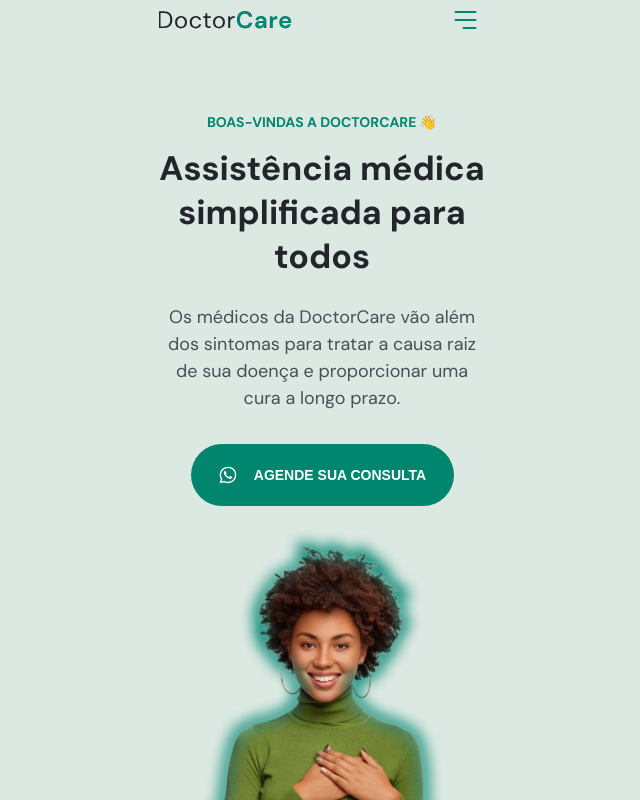
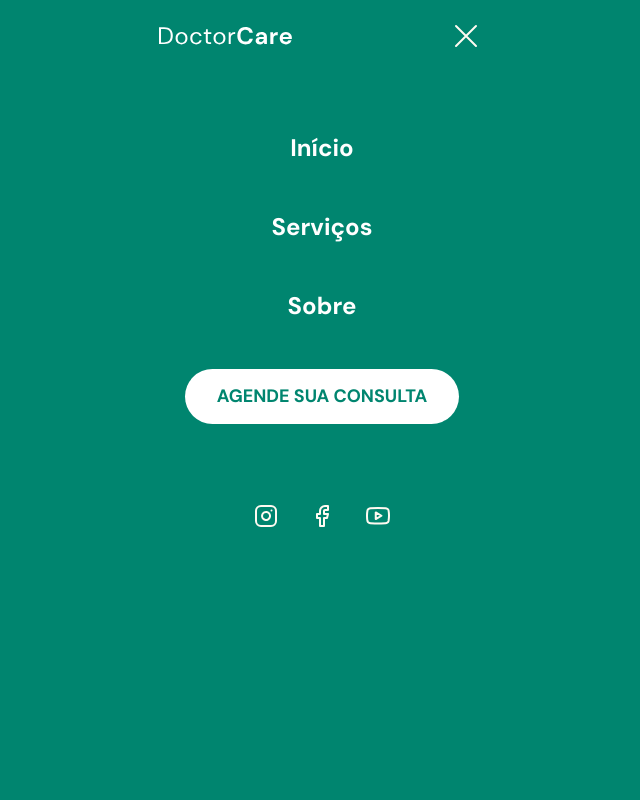
Before and after one commit to programer-Glei/NLW-Return, a plain HTML site: page index.html in a window 1280 px wide. Shown: the top 800 px of the page, without its empty margins (318-958 px from the left). Drawn offline with Linux system fonts and the light colour scheme.

Commit message:
proximo comit

```diff
--- a/css/estilo.scss
+++ b/css/estilo.scss
@@ -47,6 +47,7 @@ nav{
     top: 0;
     left: 50%;
     transform: translateX(-50%);
+    padding-block: 1.6rem;
 
     .wrapper{
         display: flex;
@@ -73,11 +74,13 @@ body.menu-expanded{
     }
 
     #logo2,.close-menu{
+        display:inline;
         position: relative;
         z-index: 1;
     }
 
     .menu{
+        display:block;
         position: fixed;
         top: 0;
         left: 0;
--- a/index.html
+++ b/index.html
@@ -7,7 +7,7 @@
     <link rel="stylesheet" href="css/estilo.css">
     <title>DOCTORCARE</title>
 </head>
-<body onscroll="onScroll()">
+<body onscroll="onScroll()" class="menu-expanded">
     <nav id="navigation">
         <div class="wrapper">
             <a href="#"><img src="assets/logo.svg" alt="" id="logo"><img src="assets/logo_nova.svg" alt="" id="logo2"></a>
@@ -24,7 +24,7 @@
                     <li><a href=""><img src="assets/you.svg" alt=""></a></li>
                 </ul>
             </div>
-            <a href="" class="open-menu"><img class="imgmenu" src="assets/menu.svg" alt=""></a>
+            <a href="" class="open-menu" onclick="openMenu()"><img class="imgmenu" src="assets/menu.svg" alt=""></a>
             <a href="" class="close-menu"><img src="assets/close.svg" alt=""></a>
         </div>
     </nav>
```
Also changed, not shown: css/estilo.css, 1 other file.
